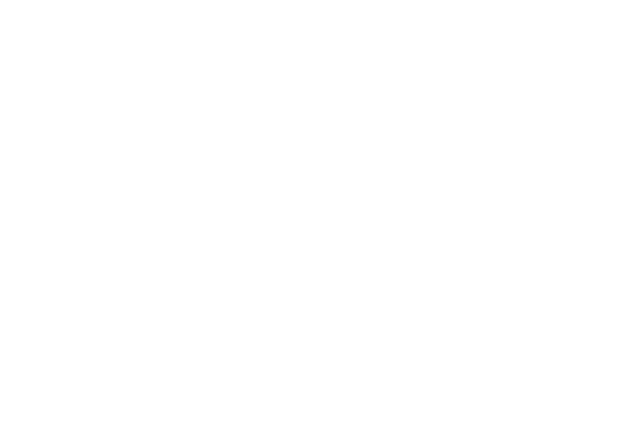
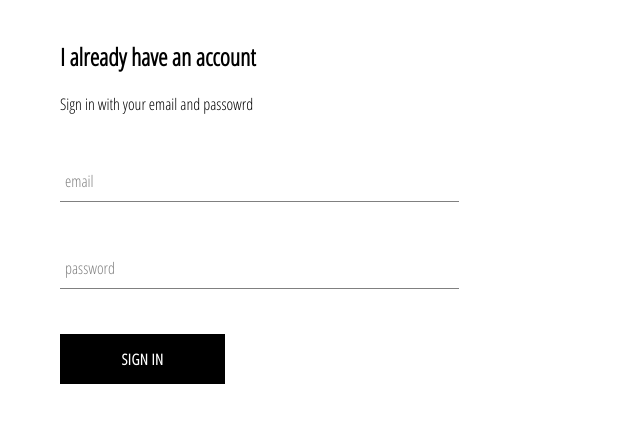
Before and after one commit to HanzalaS/Crown-clothing, a React (Create React App) app: page /signin in a window 1280 px wide. Shown: the top 422 px of the page, without its empty margins (0-640 px from the left). Built offline with nearby package versions, Linux system fonts and the light colour scheme.

Commit message:
created form input of sign in component

```diff
--- a/src/App.js
+++ b/src/App.js
@@ -1,6 +1,7 @@
 import React from 'react';
 import HomePage from './pages/homepage/homepage.component';
 import ShopPage from './pages/Shop-page/shop.component'
+import SignInAndSignUp from './pages/sign-in-and-sign-up/sign-in-and-sign-up.component';
 import { BrowserRouter, Switch, Route } from 'react-router-dom';
 
 import './App.css';
@@ -15,6 +16,7 @@
         <Switch>
           <Route exact path="/" component={HomePage} />
           <Route exact path="/shop" component={ShopPage} />
+          <Route exact path="/signin" component={SignInAndSignUp} />
 
         </Switch>
       </BrowserRouter>
--- /dev/null
+++ b/src/component/Sing in/sign-in.component.jsx
@@ -0,0 +1,47 @@
+import React from 'react';
+
+import './sign-in.styles.scss'
+
+import Custombutton from '../custom-button/custom-button.component';
+
+import FormInput from '../form-input/form-input.component';
+
+
+
+class SignIn extends React.Component {
+    constructor(props) {
+        super(props);
+        this.state = {
+            email: '',
+            password: ''
+
+        }
+    }
+    handleSubmit = event => {
+        event.preventDefault();
+        this.setState({ email: '', password: '' })
+    }
+    handleChange = event => {
+        const { value, name } = event.target;
+        this.setState({ [name]: value })
+    }
+
+    render() {
+        return (
+            <div className='sign-in'>
+                <h2>I already have an account</h2>
+                <span>Sign in with your email and passowrd</span>
+                <form onSubmit={this.handleSubmit}>
+                    <FormInput type='email' handleChange={this.handleChange} label='email' name='email' value={this.state.email} required />
+
+                    <FormInput type='password' handleChange={this.handleChange} label='password' name='password' value={this.state.password} required />
+
+                    <Custombutton type='submit' value='submit' > Sign In </Custombutton>
+                </form>
+
+            </div>
+        )
+    }
+}
+
+export default SignIn;
--- /dev/null
+++ b/src/component/Sing in/sign-in.styles.scss
@@ -0,0 +1,9 @@
+.sign-in{
+    width: 30vw;
+    display: flex;
+    flex-direction: column;
+
+    .title {
+        margin: 10px 0px;
+    }
+}
--- /dev/null
+++ b/src/component/custom-button/custom-button.component.jsx
@@ -0,0 +1,13 @@
+import React from 'react';
+
+import './custom-button.styles.scss';
+
+const CustomButton = ({ children, ...otherProps }) => (
+    <button className='custom-button' {...otherProps}>
+        {children}
+
+    </button>
+
+)
+
+export default CustomButton;
--- /dev/null
+++ b/src/component/custom-button/custom-button.styles.scss
@@ -0,0 +1,22 @@
+.custom-button {
+  min-width: 165px;
+  width: auto;
+  height: 50px;
+  letter-spacing: 0.5px;
+  line-height: 50px;
+  padding: 0 35px 0 35px;
+  font-size: 15px;
+  background-color: black;
+  color: white;
+  text-transform: uppercase;
+  font-family: 'Open Sans Condensed';
+  font-weight: bolder;
+  border: none;
+  cursor: pointer;
+
+  &:hover {
+    background-color: white;
+    color: black;
+    border: 1px solid black;
+  }
+}
--- /dev/null
+++ b/src/component/form-input/form-input.component.jsx
@@ -0,0 +1,25 @@
+import React from 'react';
+
+import './form-input.styles.scss';
+
+const FormInput = ({ handleChange, label, ...otherProps }) => (
+    <div className='group'>
+        <input className='form-input' onChange={handleChange} {...otherProps} />
+        {
+            label ? (
+                <label
+                    className={`${otherProps.value.length ? '' : ''}form-input-label`}>
+
+
+                    {label}
+
+                </label>
+            )
+                : null
+        }
+
+    </div>
+)
+
+
+export default FormInput;
--- /dev/null
+++ b/src/component/form-input/form-input.styles.scss
@@ -0,0 +1,54 @@
+$sub-color: grey;
+$main-color: black;
+
+@mixin shrinkLabel {
+  top: -14px;
+  font-size: 12px;
+  color: $main-color;
+}
+
+.group {
+  position: relative;
+  margin: 45px 0;
+
+  .form-input {
+    background: none;
+    background-color: white;
+    color: $sub-color;
+    font-size: 18px;
+    padding: 10px 10px 10px 5px;
+    display: block;
+    width: 100%;
+    border: none;
+    border-radius: 0;
+    border-bottom: 1px solid $sub-color;
+    margin: 25px 0;
+
+    &:focus {
+      outline: none;
+    }
+
+    &:focus ~ .form-input-label {
+      @include shrinkLabel();
+    }
+  }
+
+  input[type='password'] {
+    letter-spacing: 0.3em;
+  }
+
+  .form-input-label {
+    color: $sub-color;
+    font-size: 16px;
+    font-weight: normal;
+    position: absolute;
+    pointer-events: none;
+    left: 5px;
+    top: 10px;
+    transition: 300ms ease all;
+
+    &.shrink {
+      @include shrinkLabel();
+    }
+  }
+}
--- /dev/null
+++ b/src/pages/sign-in-and-sign-up/sign-in-and-sign-up.component.jsx
@@ -0,0 +1,13 @@
+import React from 'react';
+import SignIn from '../../component/Sing in/sign-in.component';
+
+
+
+const SignInAndSignUpPage = () => (
+    <div className='sign-in-and-sign-up'>
+        <SignIn />
+
+    </div>
+)
+
+export default SignInAndSignUpPage;
```
